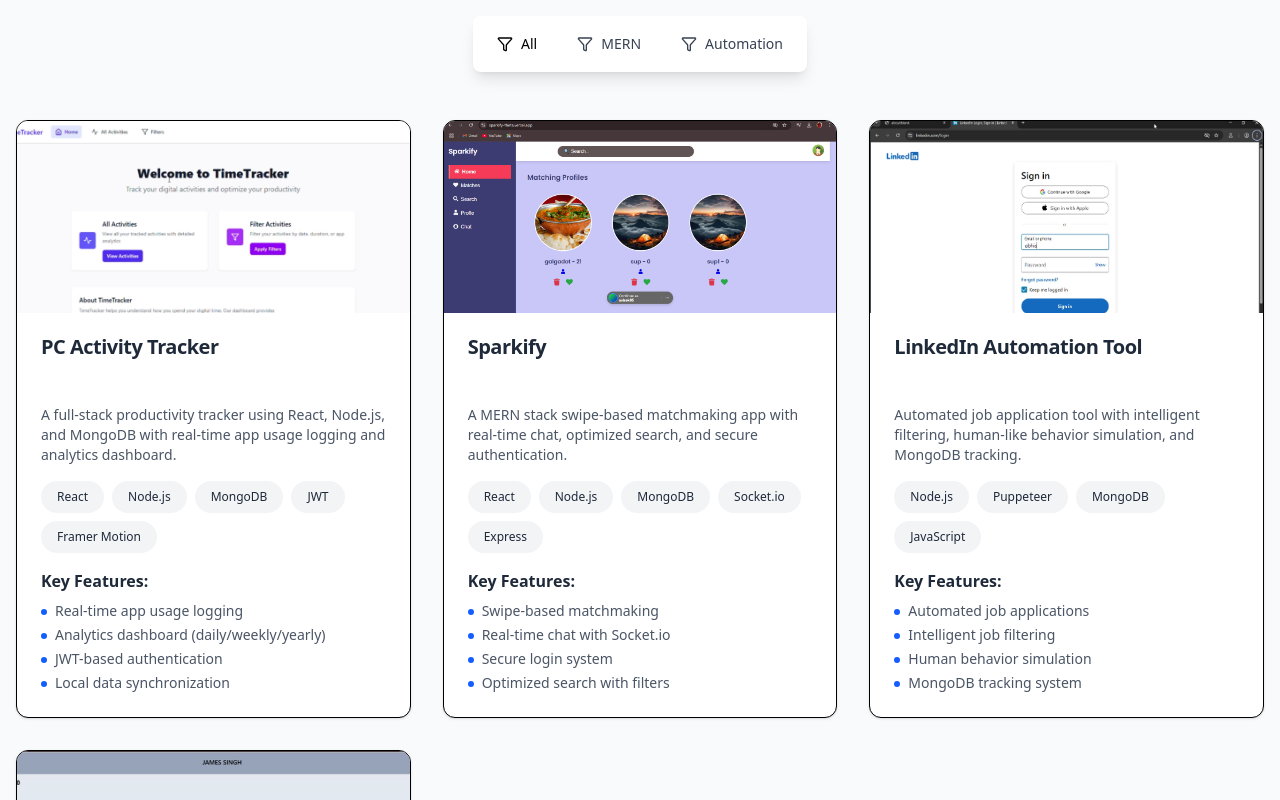
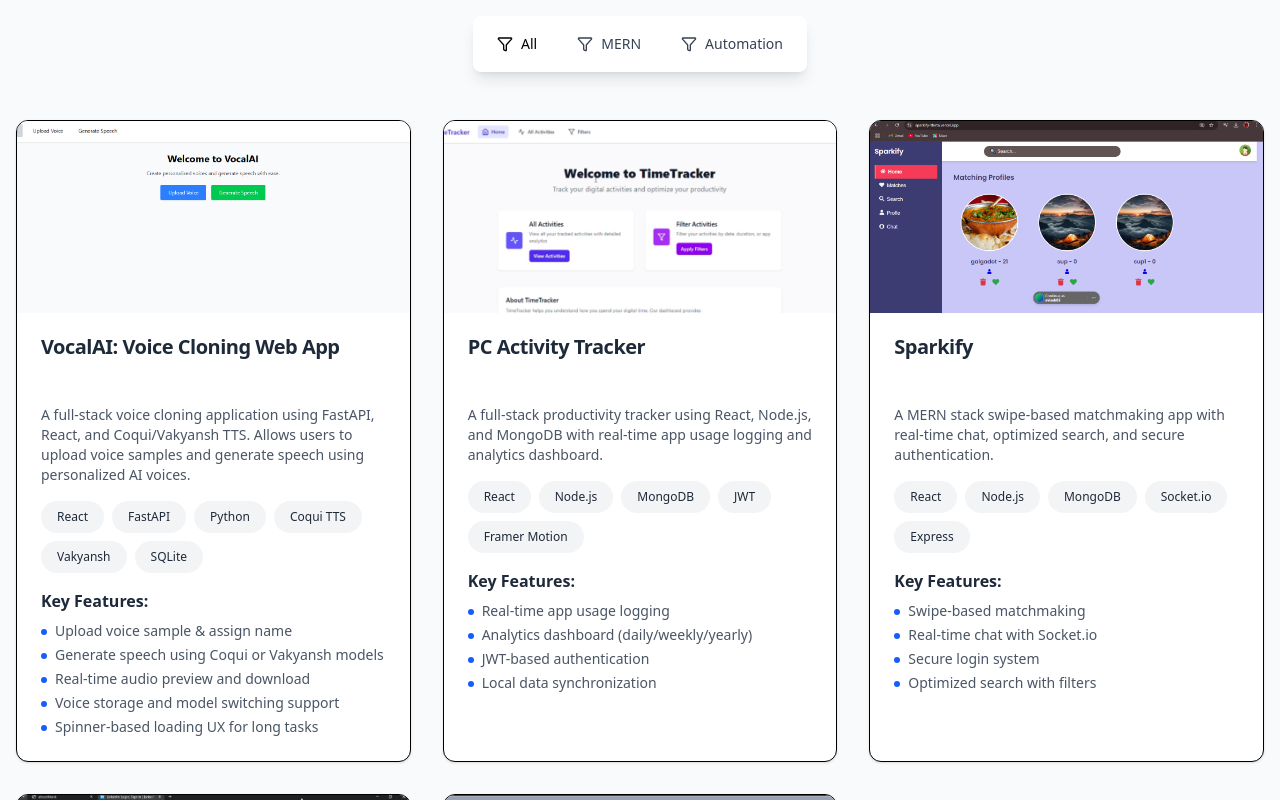
Before and after one commit to avisek85/MyPortfolio, a React (Vite) app: page / in a window 1280 px wide. Shown: the part 1980-2780 px from the top of the page. Built offline with nearby package versions, Linux system fonts and the light colour scheme.

Commit message:
add projects

```diff
--- a/src/components/Project.jsx
+++ b/src/components/Project.jsx
@@ -11,6 +11,24 @@
 import { Button } from "./ui/Button";
 
 const projects = [
+  {
+    id: 0,
+    title: "VocalAI: Voice Cloning Web App",
+    description:
+      "A full-stack voice cloning application using FastAPI, React, and Coqui/Vakyansh TTS. Allows users to upload voice samples and generate speech using personalized AI voices.",
+    image: "/VocalAI.png?height=300&width=500", // Replace with actual image path if hosted
+    tech: ["React", "FastAPI", "Python", "Coqui TTS", "Vakyansh", "SQLite"],
+    category: "AI/ML",
+    features: [
+      "Upload voice sample & assign name",
+      "Generate speech using Coqui or Vakyansh models",
+      "Real-time audio preview and download",
+      "Voice storage and model switching support",
+      "Spinner-based loading UX for long tasks",
+    ],
+    liveDemo: "https://github.com/avisek85/VocalAi1", // or hosted URL
+    github: "https://github.com/avisek85/VocalAi1",
+  },
   {
     id: 1,
     title: "PC Activity Tracker",
```
Also changed, not shown: public/VocalAI.png (added).
